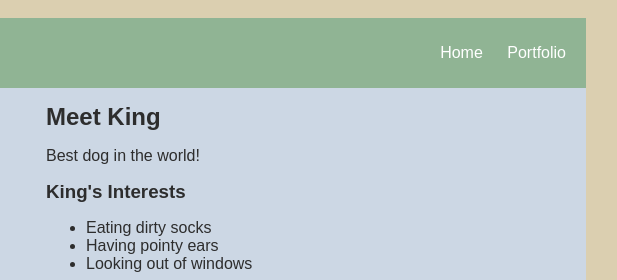
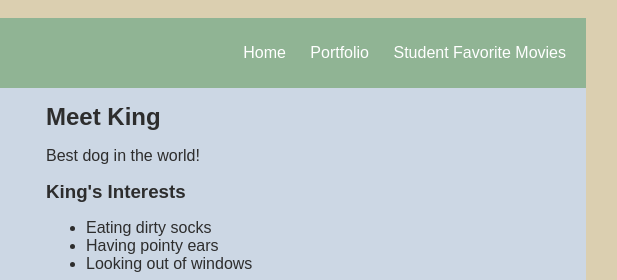
Before and after one commit to jennapierce/jennapierce.github.io, a plain HTML site: page index.html in a window 1280 px wide. Shown: the top 280 px of the page, 454-1071 px from the left. Drawn offline with Linux system fonts and the light colour scheme.

Commit message:
added movies

```diff
--- a/index.html
+++ b/index.html
@@ -81,6 +81,9 @@
                     <li class="nav-li">
                         <a href="portfolio.html"> Portfolio </a>
                     </li>
+                    <li class="nav-li">
+                        <a href="newWeb.html"> Student Favorite Movies </a>
+                    </li>
                 </ul>
             </nav>
             <main>
```
